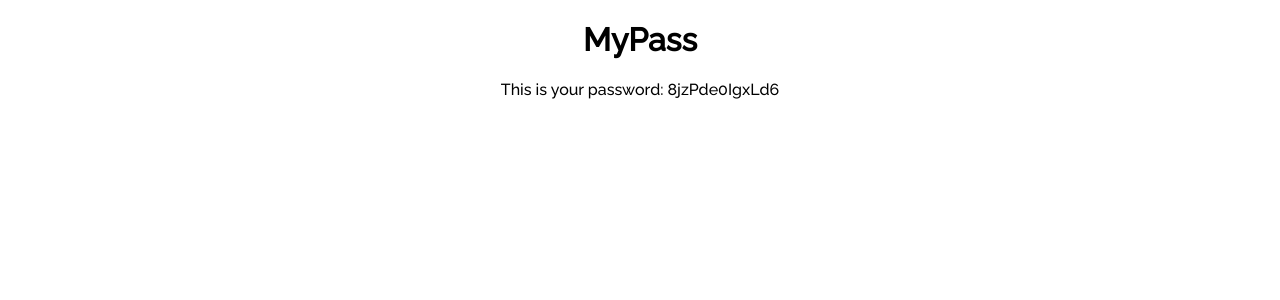
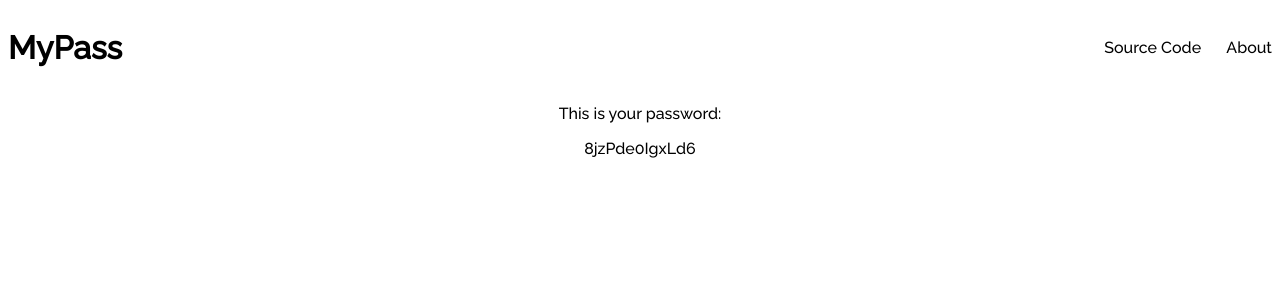
Before and after one commit to riccardoferrari/MyPass, a Flask app: page / in a window 1280 px wide. Shown: the top 300 px of the page. Run offline with Flask 2, Linux system fonts and the light colour scheme.

Commit message:
Created a CSS Header

```diff
--- a/MyPass/static/css/index.css
+++ b/MyPass/static/css/index.css
@@ -2,3 +2,24 @@ body{
     font-family: 'Raleway', sans-serif;
     text-align: center;
 }
+
+a{
+    color: inherit;
+    text-decoration: none;
+}
+
+.header{
+    display: flex;
+    flex-direction: row;
+    justify-content: flex-end;
+}
+
+.header a{
+    align-self: center;
+    margin-left: 2%;
+}
+
+.header .title{
+    margin-left: 0;
+    margin-right: auto;
+}
--- a/MyPass/templates/index.html
+++ b/MyPass/templates/index.html
@@ -9,7 +9,12 @@
     <link href="https://fonts.googleapis.com/css?family=Raleway:300,500" rel="stylesheet">
 </head>
 <body>
-    <h1> MyPass </h1>
-    <p> This is your password: {{ mypass }} </p>
+    <header class="header">
+        <a href="#" class="title"> <h1 class="title"> MyPass </h1> </a>
+        <a href="https://github.com/riccardoferrari/mypass"> Source Code </a>
+        <a class="about" href="/about"> About </a>
+    </header>
+    <p class="password-header"> This is your password:</p>
+    <p class="password">  {{ mypass }}  </p>
 </body>
 </html>
```
